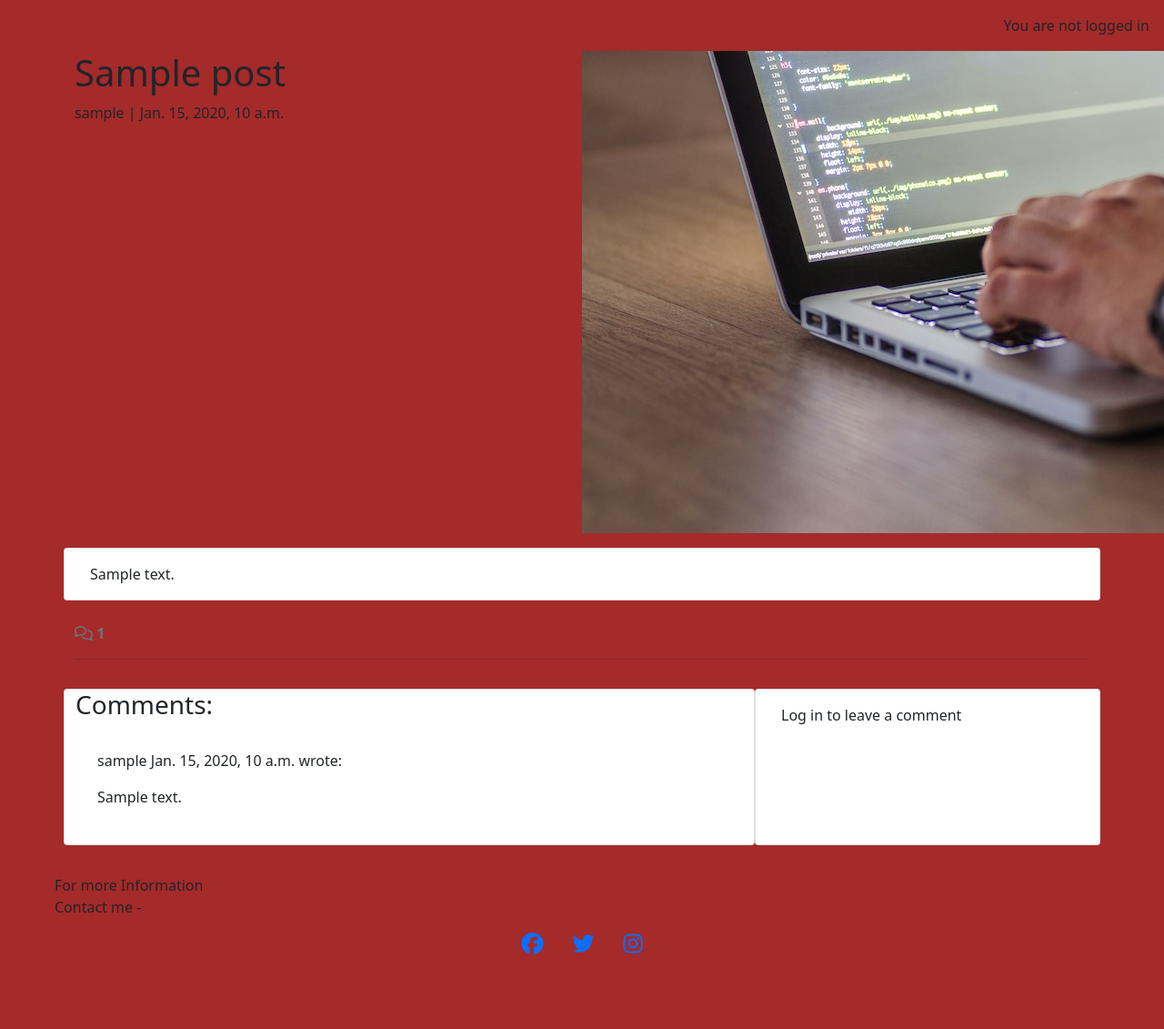
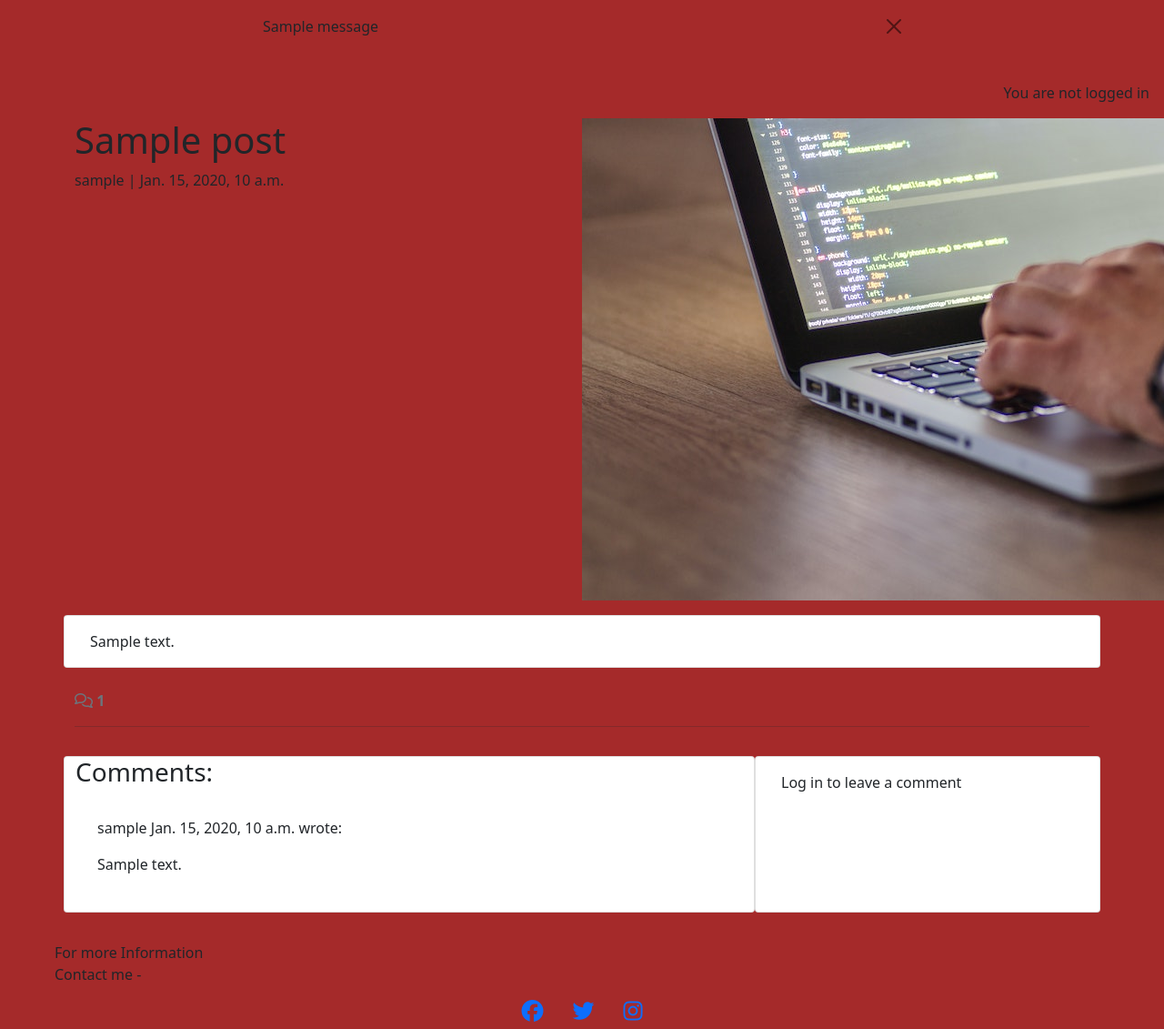
Before and after one commit to Michael-Obadun/Picture-Me-VR, a Django app: a page that uses templates/base.html in a window 1280 px wide; the page is wider, and only the part inside the window is pictured. Shown: the part 86-1217 px from the top of that part at 91% size. Before the commit the page ends 1135 px from the top of that part, so only its background shows below. Run offline with Django 4.2, Linux system fonts and the light colour scheme; tables that the repository leaves empty hold one stand-in row (values such as "Sample post"); one stand-in notice (Sample message) is shown; some libraries are stand-ins or nearby versions.

Commit message:
In vrimages/views file i imported messages and added code to display a success message string. In the base.html i added code to display messages between the nav and the main element

```diff
--- a/VRimages/views.py
+++ b/VRimages/views.py
@@ -2,6 +2,7 @@ from django.shortcuts import render, get_object_or_404
 from django.views import generic
 from .models import Post
 from .forms import CommentForm
+from django.contrib import messages
 
 # Create your views here.
 
@@ -37,6 +38,10 @@ def post_detail(request, slug):
             comment.author = request.user
             comment.post = post
             comment.save()
+            messages.add_message(
+        request, messages.SUCCESS,
+        'Comment submitted'
+        )
 
     comment_form = CommentForm()
 
--- a/templates/base.html
+++ b/templates/base.html
@@ -64,6 +64,21 @@
         </div>
     </nav>
 
+    <!-- displaying Django messages -->
+    <div class="container">
+        <div class="row">
+            <div class="col-md-8 offset-md-2">
+                {% for message in messages %}
+                <div class="alert {{ message.tags }} alert-dismissible
+          fade show" id="msg" role="alert">
+                    {{ message | safe }}
+                    <button type="button" class="btn-close" data-bs-dismiss="alert" aria-label="Close"></button>
+                </div>
+                {% endfor %}
+            </div>
+        </div>
+    </div>
+
     <main class="flex-shrink-0 main-bg">
         {% if user.is_authenticated %}
         <p class="text-end m-3">You are logged in as {{ user }}</p>
```
